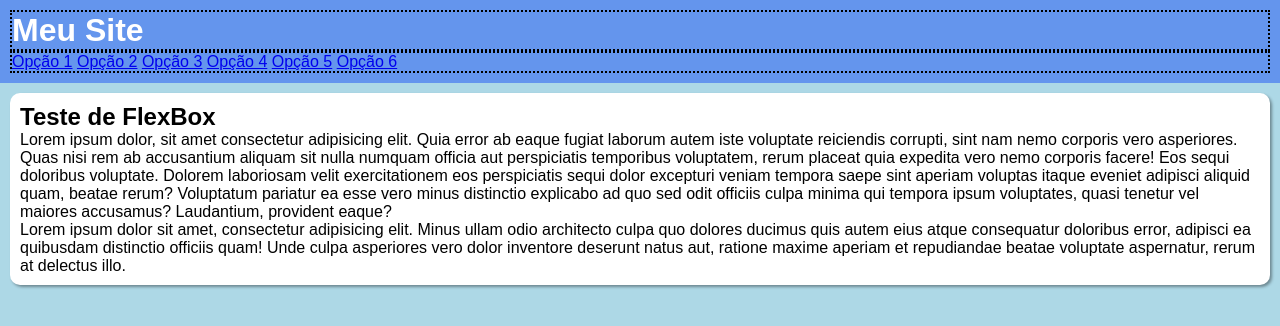
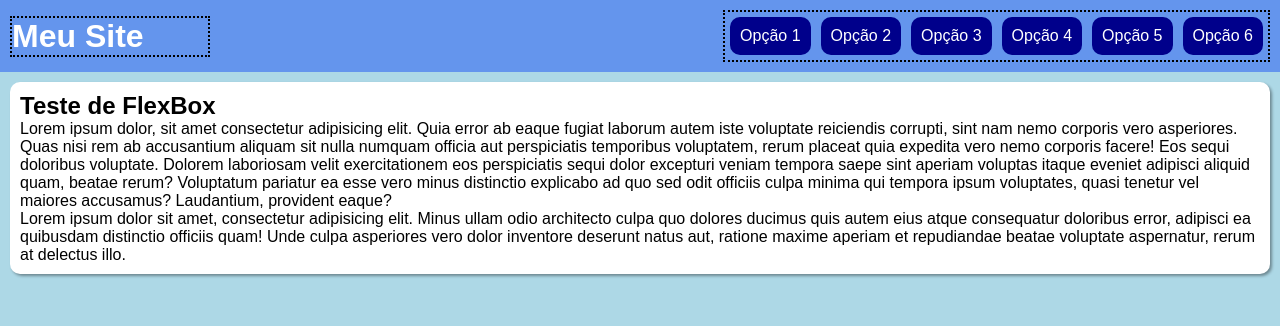
Before and after one commit to WanaPepe/html-css, a plain HTML site: page exercicios/ex027/flex013 - menu flexbox/index.html in a window 1280 px wide. Drawn offline with Linux system fonts and the light colour scheme.

Commit message:
menu flexbox

```diff
--- a/exercicios/ex027/flex013 - menu flexbox/index.html
+++ b/exercicios/ex027/flex013 - menu flexbox/index.html
@@ -7,9 +7,9 @@
         <link rel="stylesheet" href="style.css">
 </head>
 <body>
-    <header>
-        <h1>Meu Site</h1>
-        <nav>
+    <header>     <!--conteiner-->
+        <h1>Meu Site</h1>     <!--items-->
+        <nav>  <!--items-->
             <a href="#">Opção 1</a>
             <a href="#">Opção 2</a>
             <a href="#">Opção 3</a>
--- a/exercicios/ex027/flex013 - menu flexbox/style.css
+++ b/exercicios/ex027/flex013 - menu flexbox/style.css
@@ -18,14 +18,40 @@ header {
     background-color: cornflowerblue;
     color: white;
     padding: 10px;
+
+    display: flex;
+    flex-flow: row wrap;
+    justify-content: space-between;
+    align-items: center;
 }
 
 header > h1 {
     border: 2px dotted black;
+    flex: 0 0 200px;
 }
 
 header > nav {
     border: 2px dotted black;
+
+    display: flex;
+    flex-flow: row wrap;
+    justify-content: flex-end;
+}
+
+header > nav > a {
+    background-color: darkblue;
+    color: white;
+    padding: 10px;
+    margin: 5px;
+    border-radius: 10px;
+    text-decoration: none;
+    text-align: center;
+}
+
+header > nav > a:hover {
+    background-color: white;
+    color: black;
+    transition: 0.3s;
 }
 
 main {
```
